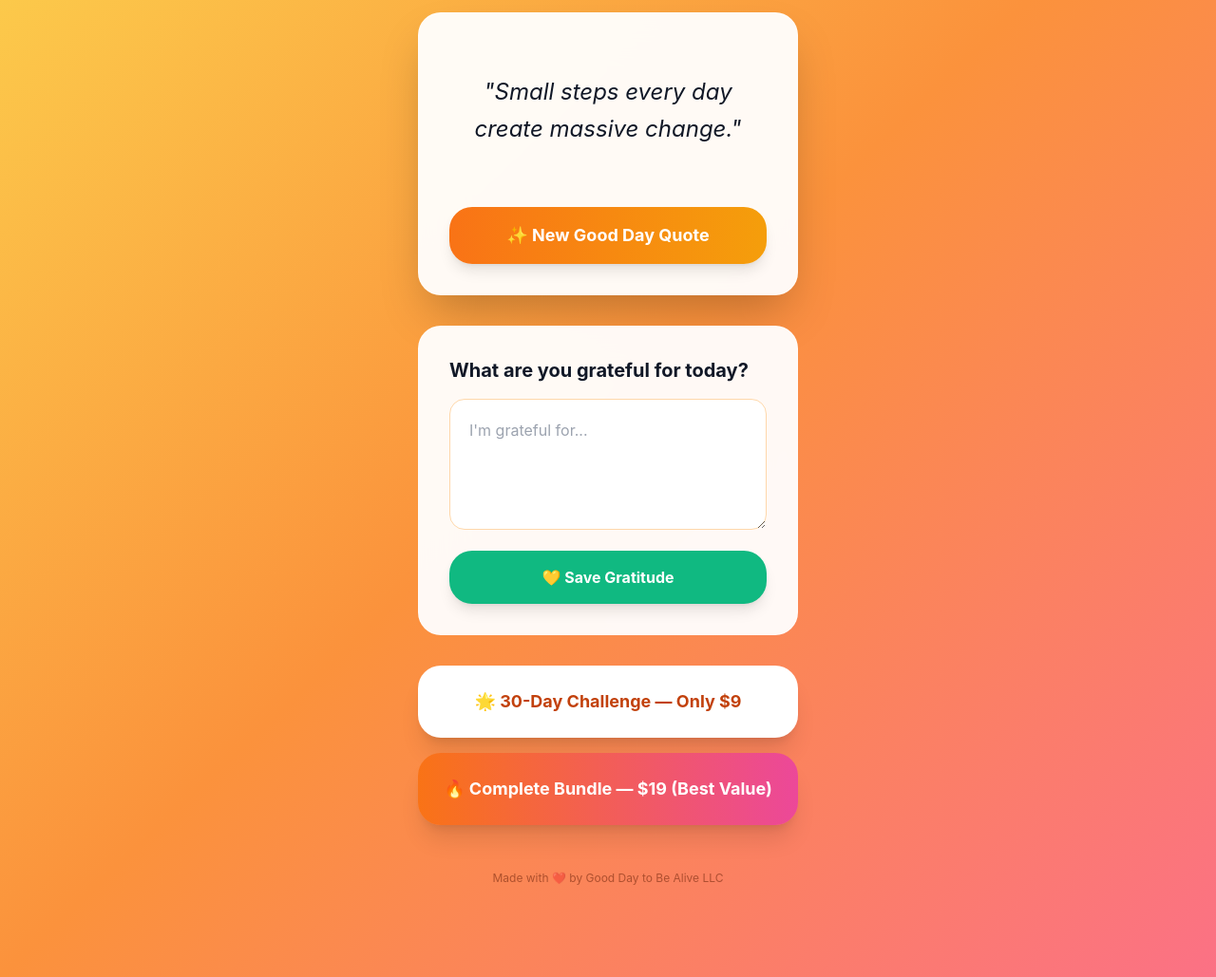
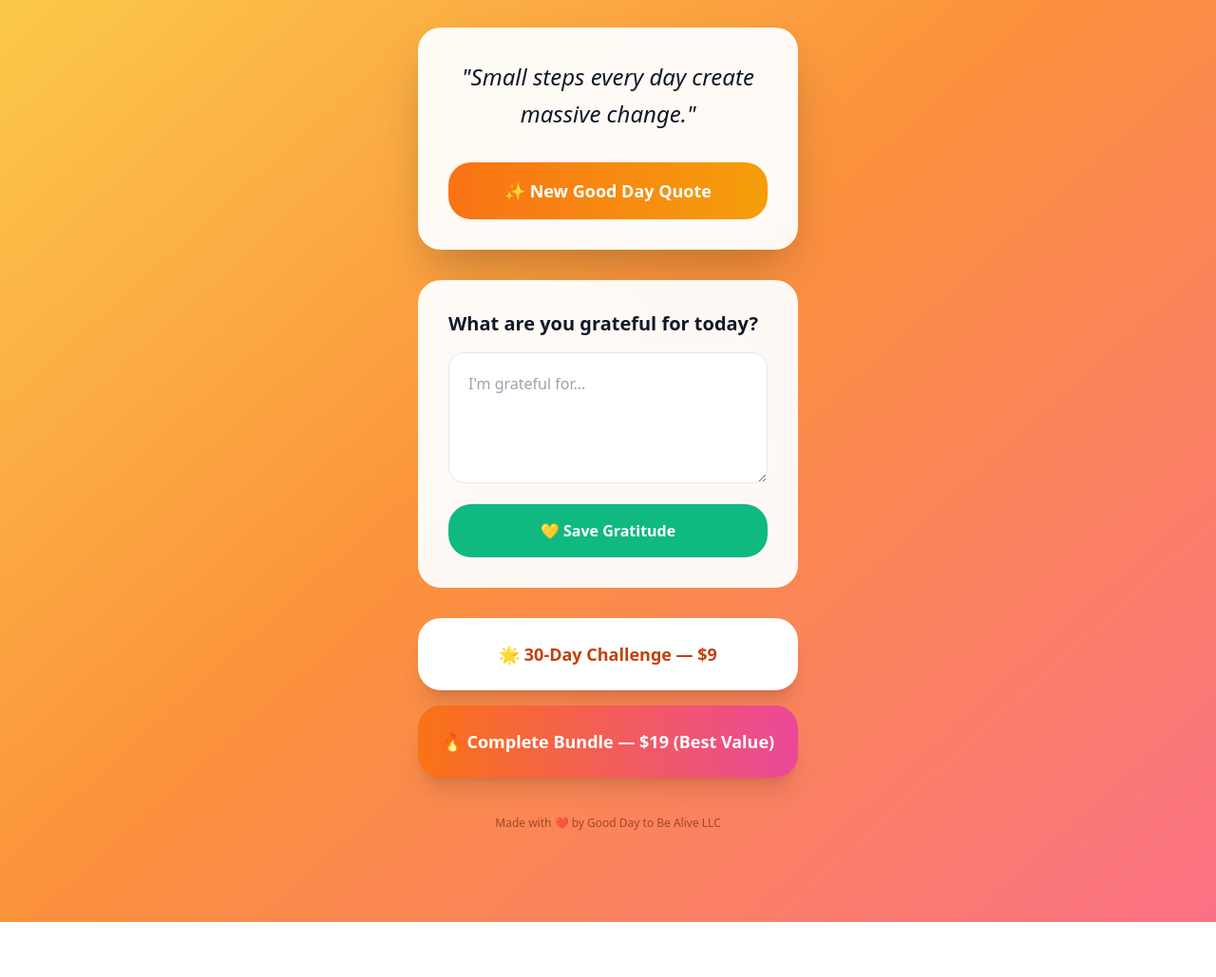
Before and after one commit to gddytbalive25-commits/good-day-to-be-alive, a plain HTML site: page index.html in a window 1280 px wide. Shown: the part 187-1216 px from the top of the page at 95% size. After the commit the page ends 1158 px from the top, so only its background shows below. Drawn offline with nearby package versions, Linux system fonts and the light colour scheme.

Commit message:
Update index.html

```diff
--- a/index.html
+++ b/index.html
@@ -6,51 +6,40 @@
   <title>Good Day to Be Alive</title>
   <link rel="manifest" href="manifest.json">
   <script src="https://cdn.tailwindcss.com"></script>
-  <link rel="stylesheet" href="styles.css">
 </head>
 <body class="bg-gradient-to-br from-amber-300 via-orange-400 to-rose-400 min-h-screen text-gray-900">
   <div class="max-w-md mx-auto p-6 pb-24">
 
-    <!-- Logo Header -->
     <div class="text-center py-8">
-      <div class="inline-flex items-center gap-3 mb-2">
-        <span class="text-6xl">🌅</span>
-        <h1 class="text-4xl font-bold tracking-tighter">Good Day to Be Alive</h1>
-      </div>
-      <p class="text-orange-950/80 font-medium">One good day at a time</p>
+      <h1 class="text-5xl font-bold tracking-tight">🌅 Good Day to Be Alive</h1>
+      <p class="text-lg mt-1 text-orange-950">One good day at a time</p>
     </div>
 
-    <!-- Quote Card -->
-    <div class="bg-white/95 backdrop-blur-xl rounded-3xl p-8 shadow-2xl mb-8 border border-white/50">
-      <p id="quote" class="text-2xl italic text-center leading-relaxed min-h-[140px] flex items-center justify-center">
-        "Today is a good day to be alive!"
-      </p>
-      <button onclick="newQuote()"
-              class="mt-8 w-full bg-gradient-to-r from-orange-500 to-amber-500 text-white font-bold py-4 rounded-3xl text-lg shadow-lg hover:scale-105 transition">
-        ✨ New Good Day Quote
-      </button>
+    <div class="bg-white/95 backdrop-blur-xl rounded-3xl p-8 shadow-2xl mb-8">
+      <p id="quote" class="text-2xl italic text-center leading-relaxed">"Today is a good day to be alive!"</p>
+      <button onclick="newQuote()" class="mt-8 w-full bg-gradient-to-r from-orange-500 to-amber-500 text-white font-bold py-4 rounded-3xl text-lg">✨ New Good Day Quote</button>
     </div>
 
-    <!-- Gratitude -->
-    <div class="bg-white/95 backdrop-blur-xl rounded-3xl p-8 mb-8 border border-white/50">
+    <div class="bg-white/95 backdrop-blur-xl rounded-3xl p-8 mb-8">
       <h2 class="font-bold text-xl mb-4">What are you grateful for today?</h2>
-      <textarea id="gratitude" rows="4" class="w-full p-5 rounded-2xl border border-orange-200 focus:border-orange-500 outline-none" placeholder="I'm grateful for..."></textarea>
-      <button onclick="saveGratitude()" class="mt-4 w-full bg-emerald-500 hover:bg-emerald-600 text-white font-bold py-4 rounded-3xl shadow-lg">
-        💛 Save Gratitude
-      </button>
+      <textarea id="gratitude" rows="4" class="w-full p-5 rounded-2xl border" placeholder="I'm grateful for..."></textarea>
+      <button onclick="saveGratitude()" class="mt-4 w-full bg-emerald-500 text-white font-bold py-4 rounded-3xl">💛 Save Gratitude</button>
     </div>
 
-    <!-- Products -->
+    <!-- Shop -->
     <div class="space-y-4">
-      <a href="https://gddytba.gumroad.com/l/wkwucn" target="_blank" class="block text-center bg-white text-orange-700 font-bold py-6 rounded-3xl shadow-xl text-lg hover:scale-105 transition">
-        🌟 30-Day Challenge — Only $9
+      <a href="https://gddytba.gumroad.com/l/wkwucn" target="_blank"
+         class="block text-center bg-white text-orange-700 font-bold py-6 rounded-3xl shadow-xl text-lg">
+        🌟 30-Day Challenge — $9
       </a>
-      <a href="https://gddytba.gumroad.com/l/lzshqd" target="_blank" class="block text-center bg-gradient-to-r from-orange-500 to-pink-500 text-white font-bold py-6 rounded-3xl shadow-xl text-lg hover:scale-105 transition">
+
+      <a href="https://gddytba.gumroad.com/l/Izshqd" target="_blank"
+         class="block text-center bg-gradient-to-r from-orange-500 to-pink-500 text-white font-bold py-6 rounded-3xl shadow-xl text-lg">
         🔥 Complete Bundle — $19 (Best Value)
       </a>
     </div>
 
-    <div class="text-center mt-12 text-xs text-orange-900/60">
+    <div class="text-center mt-10 text-xs text-orange-900/70">
       Made with ❤️ by Good Day to Be Alive LLC
     </div>
   </div>
```
